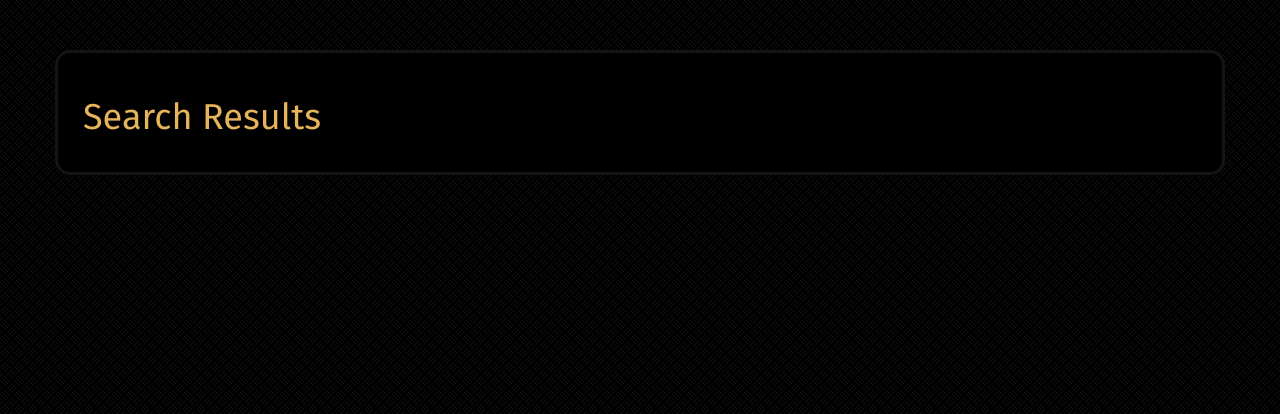
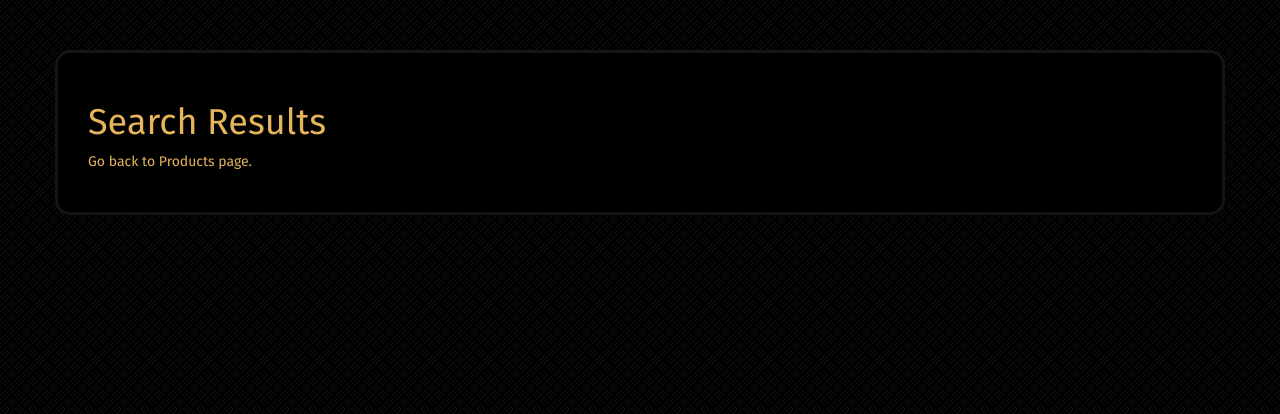
Before and after one commit to clarenceco/goodhouse, a Django app: template templates/search.html in a window 1280 px wide. Shown: the part 86-500 px from the top of the page. Run offline with Django 3.2, Linux system fonts and the light colour scheme; the template is opened without the code that fills it, so the values that code supplies are empty; parts of the project's set-up code (start-up, migrations or seed data) failed here and were passed over; some libraries are stand-ins or nearby versions.

Commit message:
Add return to products page

```diff
--- a/goodhouse/static/search_style.css
+++ b/goodhouse/static/search_style.css
@@ -71,7 +71,7 @@ body {
 	background-color:black;
 	border-radius:15px;
 	margin-top:50px;
-	padding:25px;
+	padding:30px;
 	border-style: solid;
 	border-color:rgb(20,20,20);
 }
@@ -82,7 +82,7 @@ body {
 	text-align:justify;
 }
 .search a{
-		text-decoration: none;
+	text-decoration: none;
 }
 .search li{
 	font-family:helvetica;
@@ -105,7 +105,12 @@ body {
 	padding:5px;
 	border-radius: 5px;
 }
-
+#return{
+	text-decoration:none;
+	font-family:"Fira Sans";
+	color:rgb(230,180,90);
+	padding-top:40px;
+}
 .footer{
 	background-color:black;
 	color:white ;
--- a/templates/search.html
+++ b/templates/search.html
@@ -100,6 +100,8 @@
 		{% endif %}
 
 
+		<a id="return" href="#"><p>Go back to Products page.</p></a>
+
 		</div>
 		<!--Animations-->
 		<script src="https://cdn.rawgit.com/michalsnik/aos/2.1.1/dist/aos.js"></script>
```
Also changed, not shown: 4 other files.
